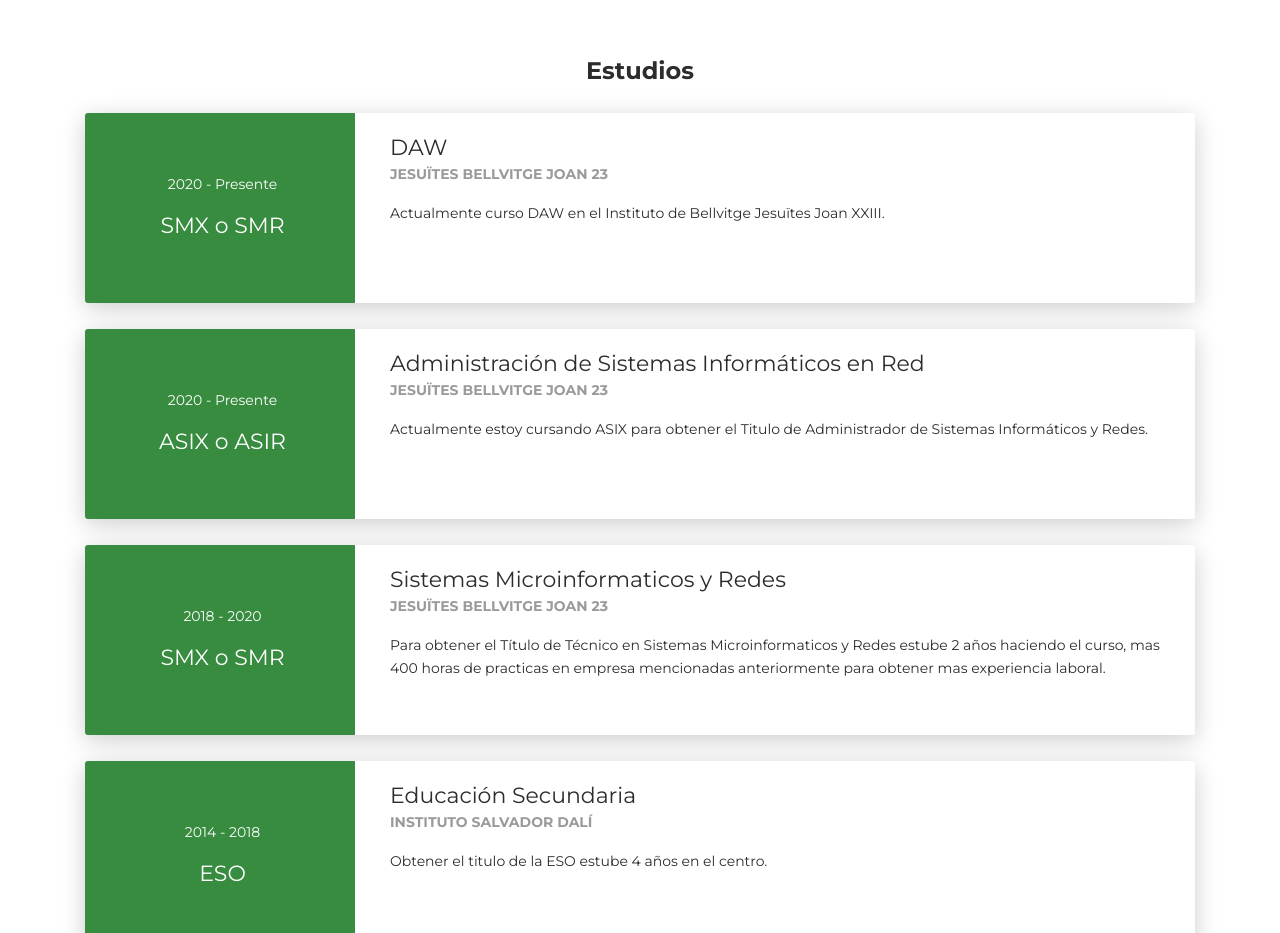
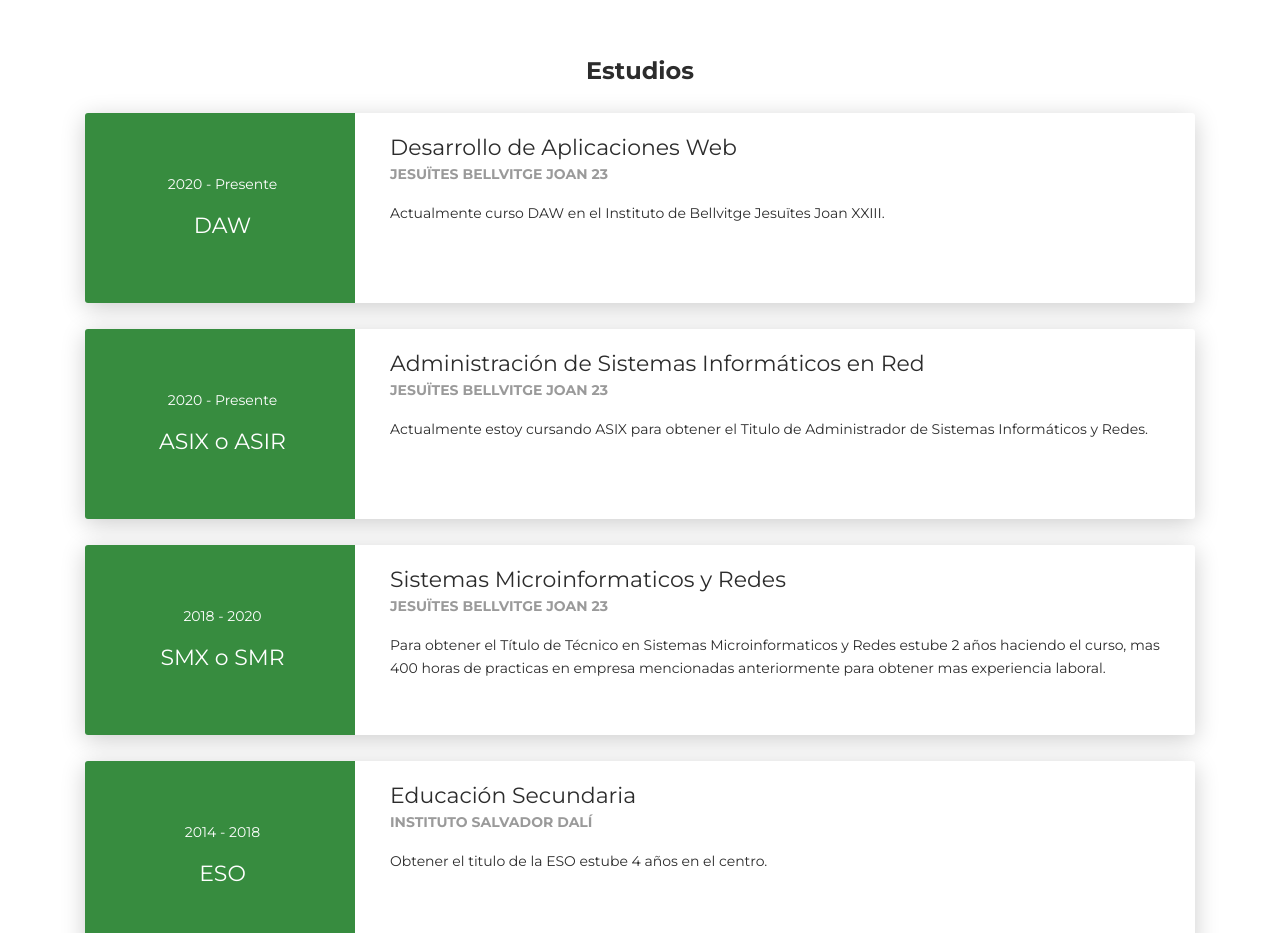
Before and after one commit to oscaarlopezz/cv-web, a plain HTML site: page index.html in a window 1280 px wide. Shown: the part 1340-2273 px from the top of the page. Drawn offline with Linux system fonts and the light colour scheme.

Commit message:
Update index.html
DAW

```diff
--- a/index.html
+++ b/index.html
@@ -125,12 +125,12 @@
                             <div class="col-md-3 bg-primary" data-aos="fade-right" data-aos-offset="50" data-aos-duration="500">
                                 <div class="card-body cc-education-header">
                                     <p>2020 - Presente</p>
-                                    <div class="h5">SMX o SMR</div>
+                                    <div class="h5">DAW</div>
                                 </div>
                             </div>
                             <div class="col-md-9" data-aos="fade-left" data-aos-offset="50" data-aos-duration="500">
                                 <div class="card-body">
-                                    <div class="h5">DAW</div>
+                                    <div class="h5">Desarrollo de Aplicaciones Web</div>
                                     <p class="category">Jesuïtes Bellvitge Joan 23
                                     </p>
                                     <p>Actualmente curso DAW en el Instituto de Bellvitge Jesuïtes Joan XXIII.</p>
```
